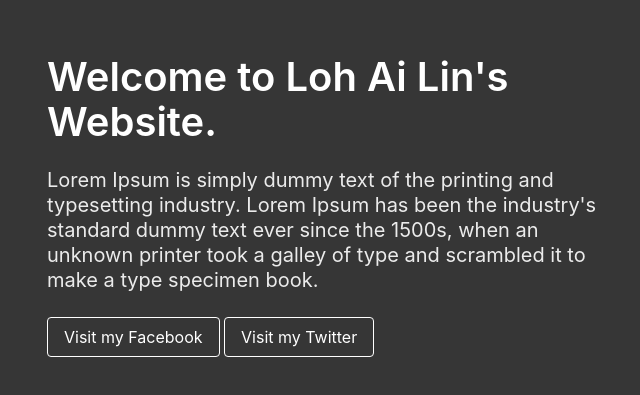
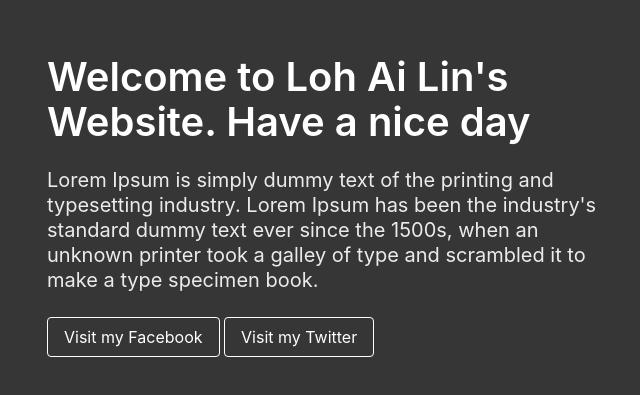
Before and after one commit to xuanlin222/lohailin.github.io, a plain HTML site: page index.html in a window 1280 px wide. Shown: the part 195-590 px from the top of the page, without its empty margins (311-951 px from the left). Drawn offline with nearby package versions, Linux system fonts and the light colour scheme.

Commit message:
Update index.html

```diff
--- a/index.html
+++ b/index.html
@@ -13,7 +13,7 @@
             <div class="columns is-vcentered is-centered">
                 <div class="column is-6">
                     <div class="block">
-                        <h1 class="title is-2">Welcome to Loh Ai Lin's Website.</h1>
+                        <h1 class="title is-2">Welcome to Loh Ai Lin's Website. Have a nice day</h1>
                     </div>
                     <div class="block">
                         <h2 class="subtitle">Lorem Ipsum is simply dummy text of the printing and typesetting industry. Lorem Ipsum has been the industry's standard dummy text ever since the 1500s, when an unknown printer took a galley of type and scrambled it to make a type specimen book.<br>
```
